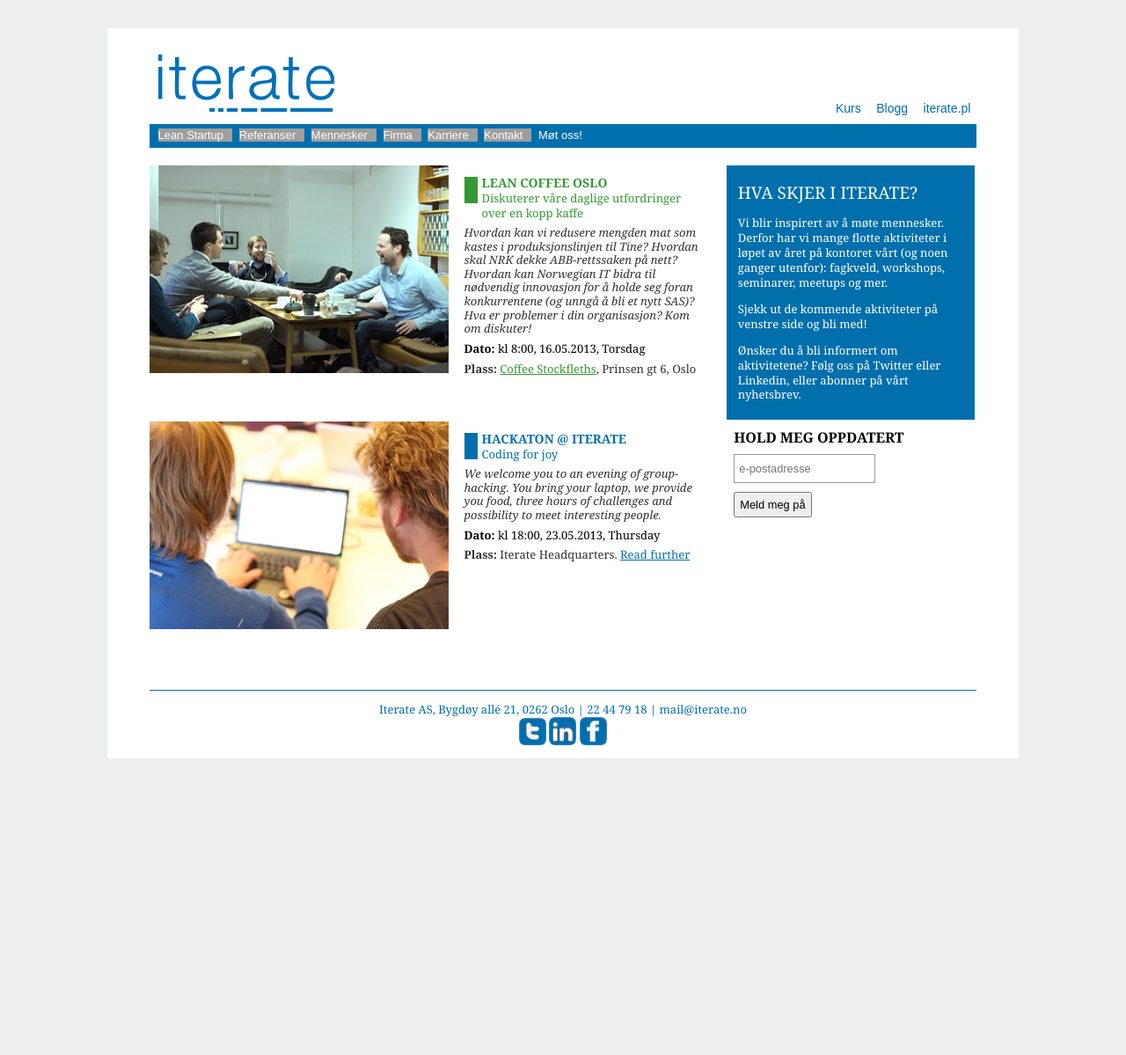
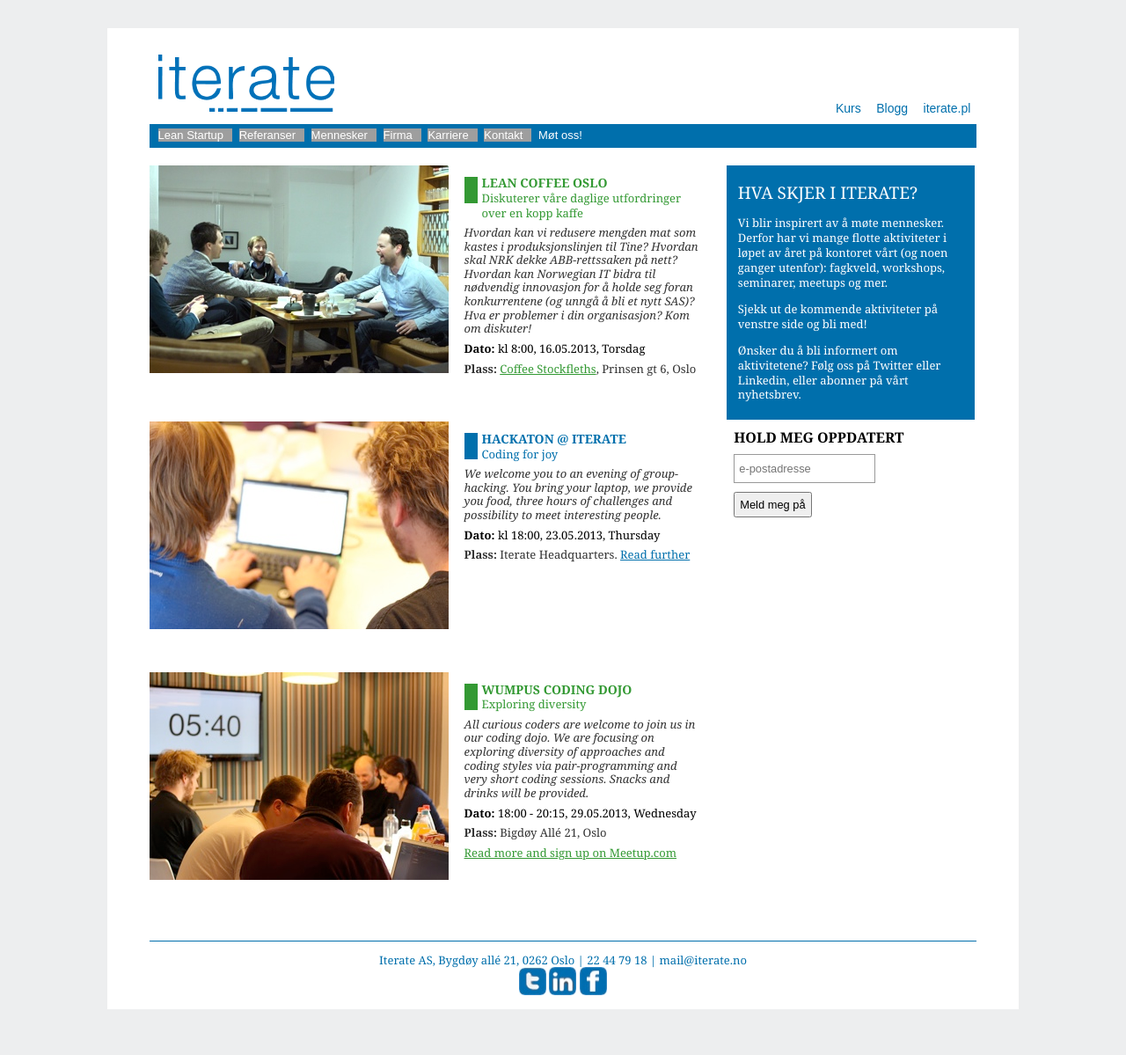
Before and after one commit to therese1g1/iterate.github.com, a Jekyll site: the page built from moetoss/index.html, in a window 1280 px wide. Shown: the whole page at 88% size. Built offline with Jekyll 4.4.1, drawn with Linux system fonts in a browser that asks for light colours; before the commit the page ends 914 px from its top, so only the background shows below that; grey boxes are pictures that could not be loaded.

Commit message:
added the upcoming Coding Dojo to the Møt Oss events list

```diff
--- a/moetoss/index.html
+++ b/moetoss/index.html
@@ -101,5 +101,31 @@ title: Iterate
         </div>
     </aside>
 
+    <div class="grid_11 alpha">
+
+        <div class="articles">
+            <article class="preview">
+                <div class="preview-image">
+                    <img src="/static/images/WumpusCodingDojo.jpg" alt="Wumpus">
+                </div>
+                <div class="preview-text">
+                    <div class="pitch kunde">
+                        <div class="marker"></div>
+                        <h2>Wumpus Coding Dojo</h2>
+                        <div class="sub-headline">Exploring diversity</div>
+
+                        <p>All curious coders are welcome to join us in our coding dojo. We are focusing on exploring diversity of approaches and coding styles via pair-programming and very short coding sessions. Snacks and drinks will be provided.
+                        </p>
+
+                        <em>Dato:</em> 18:00 - 20:15, 29.05.2013, Wednesday
+                        <p class="ex"><em>Plass:</em> Bigdøy Allé 21, Oslo </p>
+                         <a class="ex" href="http://www.meetup.com/OsloCodingDojo/events/111122842/">Read more and sign up on Meetup.com</a> </p>
+                    </div>
+                </div>
+            </article>
+        </div>
+
+    </div>
+
 
 </div>
```
Also changed, not shown: static/images/WumpusCodingDojo.jpg (added).
